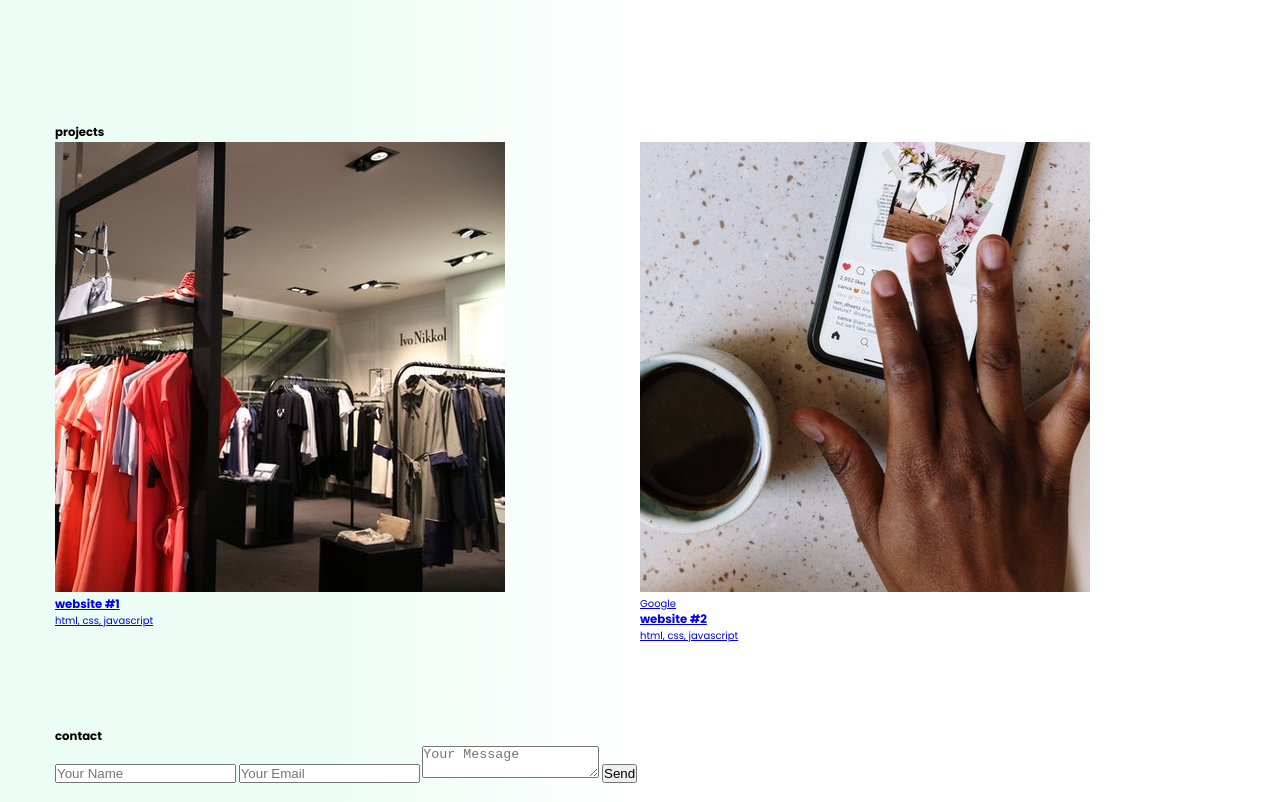
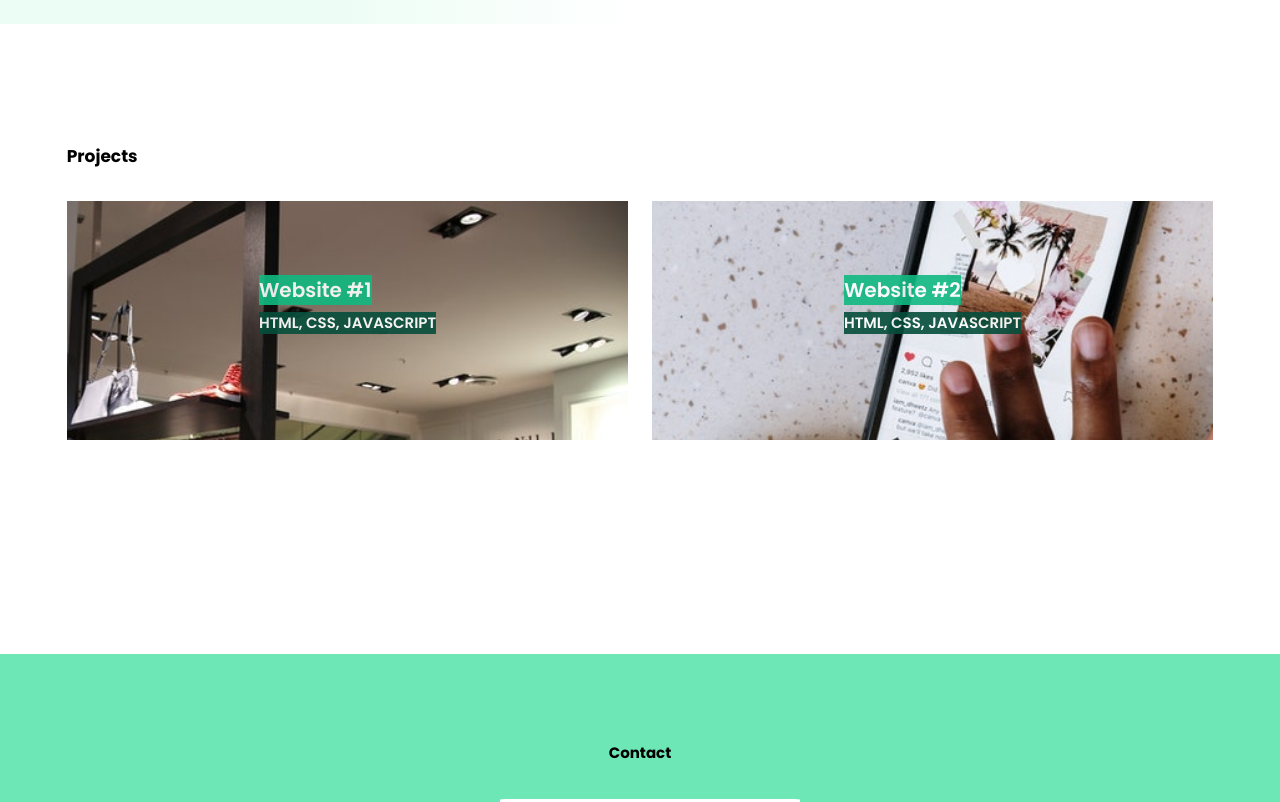
Before and after one commit to timdoan22/portfolio, a website: page index.html in a window 1280 px wide. Shown: the part 1340-2142 px from the top of the page. Drawn offline with Linux system fonts and the light colour scheme.

Commit message:
Completed styling for contact component; imported projects and contact component to styles.scss

```diff
--- /dev/null
+++ b/scss/components/_contact.scss
@@ -0,0 +1,83 @@
+@import "../abstracts/mixins";
+@import "../abstracts/variables";
+@import "../abstracts/colors";
+
+#contact {
+    background: $green-300;
+    display: flex;
+    justify-content: center;
+    height: 64vh;
+}
+    .heading {
+        position: relative;
+        font-size: 1.5rem;
+        text-transform: capitalize;
+        text-align: center;
+        margin: -1% 0 2% 0;
+        @include responsive(md) {
+            margin-left: 2%;
+        }
+    }
+        .contact__content {
+            &__label {
+                align-items: center;
+                display: inline-block;
+                font-size: 1.1rem;
+                padding: 2% 0 0 76%;
+                @include responsive(lg) {
+                    margin-left: -6%;
+                }
+                @include responsive(sm) {
+                    margin-left: -54%;
+                }
+                @include responsive(xsm) {
+                    margin-left: -66%;
+                }
+
+            }
+                &__input {
+                    height: 36px;
+                    width: 300px;
+                    border: none;
+                    border-radius: 2%;
+                    font-size: 1.2rem;
+                    padding-left: 2%;
+                }
+                &__message {
+                    height: 150px;
+                    width: 300px;
+                    border: none;
+                    font-size: 1.2rem;
+                    box-sizing: border-box;
+                    padding: 4% 0 0 2%;
+                    &::placeholder {
+                        text-align: left;
+                        vertical-align: top;
+                    }
+                }
+            &__button {
+                margin: 1.6% 0 0 76%;
+                text-align: center;
+                border: none;
+                height: 36px;
+                width: 300px;
+                background-color: $green-800;
+                color: $white;
+                &:hover {
+                    background-color: $black;
+                    color: $white
+                }
+                @include responsive(lg) {
+                    margin-left: 70%;
+                }
+                @include responsive(md) {
+                    margin-left: 70%;
+                }
+                @include responsive(sm) {
+                    margin-left: 22%;
+                }
+                @include responsive(xsm) {
+                    margin-left: 10%;
+                }
+            }
+        }
--- a/scss/styles.scss
+++ b/scss/styles.scss
@@ -6,6 +6,8 @@
 @import "./components/nav";
 @import "./components/header";
 @import "./components/about";
+@import "./components/projects";
+@import "./components/contact";
 
 // import layout modules
 @import "./layout/grid";
```
Also changed, not shown: css/styles.css.
